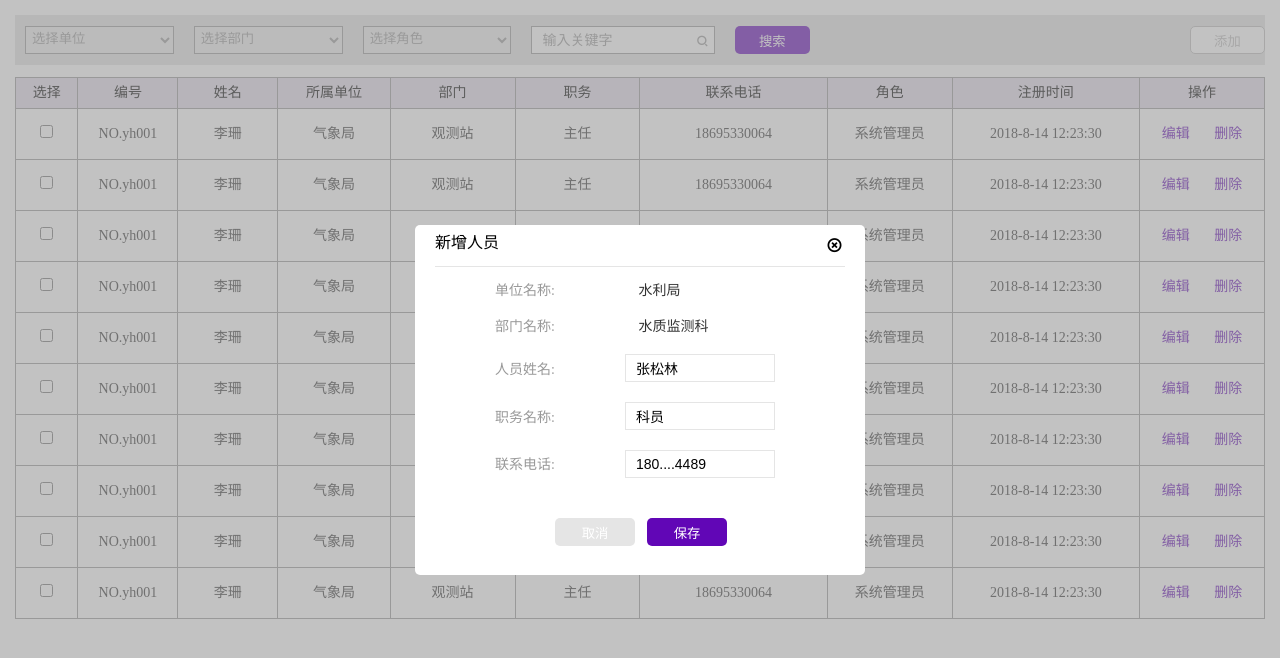
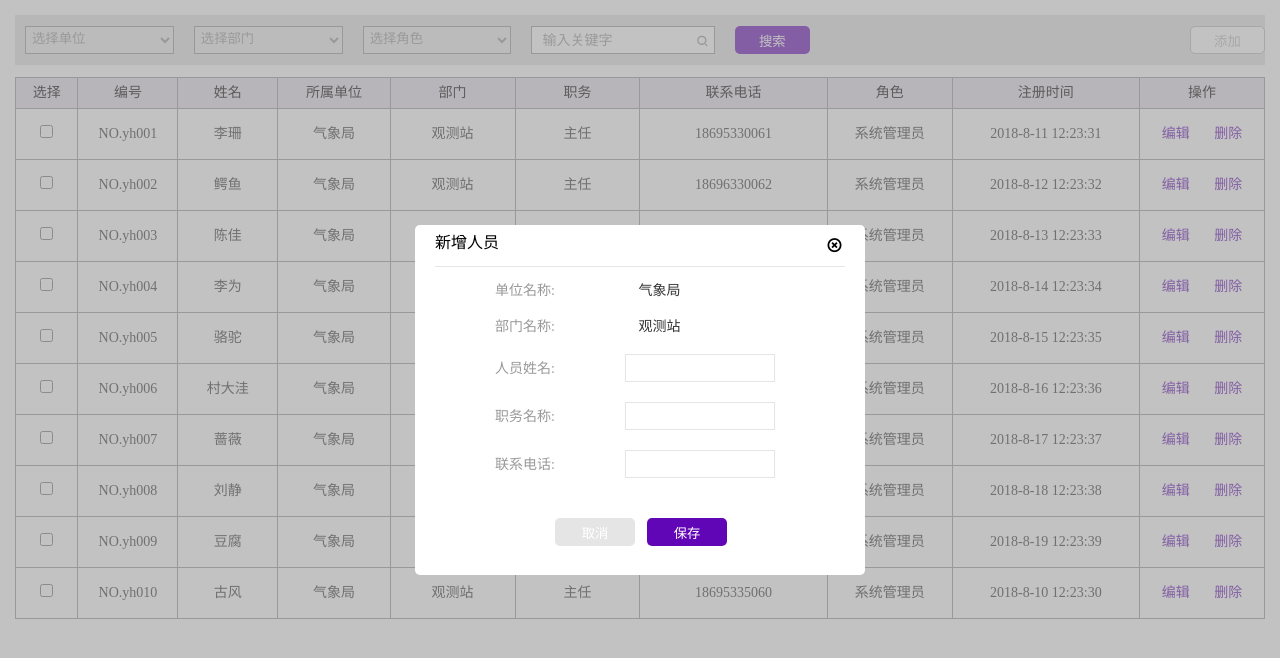
Before and after one commit to SeaHeart001/vue-table, a Vue app: page / in a window 1280 px wide. Both pictures are taken after a click on the button "添加". Shown: the top 658 px of the page. Built offline with nearby package versions, Linux system fonts and the light colour scheme.

Commit message:
commit02

```diff
--- a/src/App.vue
+++ b/src/App.vue
@@ -4,10 +4,10 @@
       <!-- 头部 -->
       <mysearch :show='show'></mysearch>
       <!-- 表格部分 -->
-      <mytable></mytable>
+      <mytable :show='show' :msg='msg'></mytable>
     </div>
     <!-- 弹出层 -->
-    <alertcontent :flag='flag' :show='show'></alertcontent>
+    <alertcontent :flag='flag' :flag2='flag2' :show='show' :itemsg='itemsg'></alertcontent>
   </div>
 </template>
 
@@ -18,12 +18,39 @@ import alertcontent from './components/alertcontent.vue'
 export default {
   data() {
     return {
-      flag: false
+      flag: false,
+      flag2: false,
+      msg:[
+            {num:'NO.yh001',work:'主任',name:'李珊',tel:'18695330061',date: '2018-8-11 12:23:31'},
+            {num:'NO.yh002',work:'主任',name:'鳄鱼',tel:'18696330062',date: '2018-8-12 12:23:32'},
+            {num:'NO.yh003',work:'主任',name:'陈佳',tel:'18795330063',date: '2018-8-13 12:23:33'},
+            {num:'NO.yh004',work:'主任',name:'李为',tel:'18885330064',date: '2018-8-14 12:23:34'},
+            {num:'NO.yh005',work:'主任',name:'骆驼',tel:'18695330065',date: '2018-8-15 12:23:35'},
+            {num:'NO.yh006',work:'主任',name:'村大洼',tel:'11695330046',date: '2018-8-16 12:23:36'},
+            {num:'NO.yh007',work:'主任',name:'蔷薇',tel:'18395330067',date: '2018-8-17 12:23:37'},
+            {num:'NO.yh008',work:'主任',name:'刘静',tel:'18695336788',date: '2018-8-18 12:23:38'},
+            {num:'NO.yh009',work:'主任',name:'豆腐',tel:'18695337079',date: '2018-8-19 12:23:39'},
+            {num:'NO.yh010',work:'主任',name:'古风',tel:'18695335060',date: '2018-8-10 12:23:30'},
+        ],
+      itemsg:{}
     }
   },
   methods: {
-    show(){
+    show(index){
       this.flag = !this.flag
+      if(!this.flag2){
+        this.flag2 = true
+      }else{
+        setTimeout(() => {
+          this.flag2 = false
+        }, 300);
+      }
+      this.itemsg = {}
+      if(index+1){
+        console.log('123')
+        this.itemsg = this.msg[index]
+        console.log(index,this.itemsg)
+      }
     }
   },
   components: {
--- a/src/components/alertcontent.vue
+++ b/src/components/alertcontent.vue
@@ -1,5 +1,5 @@
 <template>
-    <div class='alertWrap' v-show='flag'>
+    <div class='alertWrap' v-show='flag2'>
       <transition name="fade" >
           <div class='alertContent' v-show='flag'>
             <div class='alertTop'>
@@ -8,34 +8,34 @@
             </div>
             <div class='alertBody'>
                 <div class="item">
-                    <span>单位名称:</span><span> 水利局</span>
+                    <span>单位名称:</span><span> 气象局</span>
                 </div>
                 <div class="item">
-                    <span>部门名称:</span><span> 水质监测科</span>
+                    <span>部门名称:</span><span> 观测站</span>
                 </div>
                 <div class="item">
                     <span>人员姓名:</span>
                     <span>
-                        <input type="text" value='张松林'>
+                        <input type="text" v-model="name">
                     </span>
                 </div>
                 <div class="item">
                     <span>职务名称:</span>
                     <span>
-                        <input type="text" value='科员'>
+                        <input type="text" v-model="work">
                     </span>
                 </div>
                 <div class="item">
                     <span>联系电话:</span>
                     <span>
-                        <input type="text" value='180....4489'>
+                        <input type="text" v-model="tel">
                     </span>
                 </div>
             </div>
             <div class='alertBtn'>
                 <button class='totalBtn removeBtn' @click='show()'>取消</button>
                 &nbsp;
-                <button class='totalBtn saveBtn'>保存</button>
+                <button class='totalBtn saveBtn' :disabled='ableFlag' @click='setMsg()'>保存</button>
             </div>
         </div>
     </transition>
@@ -45,10 +45,64 @@
 
 <script type="text/ecmascript-6">
 export default {
-  props: ['flag','show'],
+  props: ['flag','show','flag2','itemsg'],
   data() {
     return {
-
+       newName:'',
+       newWork:'',
+       newTel:'',
+       ableFlag:true
+    }
+  },
+  computed: {
+    name:{
+      get(){
+        return this.itemsg.name
+      },
+      set(value){
+        this.newName = value
+        this.ableFlag = false
+      }
+    },
+    work:{
+      get(){
+        return this.itemsg.work
+      },
+      set(value){
+        this.newWork = value
+        this.ableFlag = false
+      }
+    },
+    tel:{
+      get(){
+        return this.itemsg.tel
+      },
+      set(value){
+        this.newTel = value
+        this.ableFlag = false
+      }
+    }
+  },
+  methods: {
+    setMsg(){
+      if(!this.newName){
+        this.newName = this.itemsg.name
+      }
+      if(!this.newWork){
+        this.newWork = this.itemsg.work
+      }
+      if(!this.newTel){
+        this.newTel = this.itemsg.tel
+      }
+      console.log(this.newName,this.newWork,this.newTel)
+      var bool = confirm('确认修改此数据吗？')
+      if(bool){
+        this.itemsg.name = this.newName
+        this.itemsg.work = this.newWork
+        this.itemsg.tel = this.newTel
+        this.show()
+        this.ableFlag = true
+      }
     }
   }
 }
@@ -79,11 +133,14 @@ export default {
   .fade-enter-active,.fade-leave-active{
     transform-origin: 50% 50%;
     transition: all 0.5s;
-    transform: scale(1)
   }
   .fade-enter,.fade-leave-to{
-
+    opacity: 0;
     transform: scale(0)
+  }
+  .fade-leave, .fade-enter-to {
+    opacity: 1;
+    transform: scale(1)
   }
   .alertTop {
     overflow: hidden;
--- a/src/components/search.vue
+++ b/src/components/search.vue
@@ -1,12 +1,12 @@
 <template>
     <div class='selectBox'>
-        <select name="selects">
+        <select class="selects" name="selects">
             <option value="">选择单位</option>
         </select>
-        <select name="selects">
+        <select class="selects" name="selects">
             <option value="">选择部门</option>
         </select>
-        <select name="selects">
+        <select class="selects" name="selects">
             <option value="">选择角色</option>
         </select>
         <input type="text" placeholder="输入关键字" class='searchInput'>
@@ -38,7 +38,7 @@ export default {
     align-items: center;
     margin-bottom: 12px;
   }
-  .selectBox [name="selects"] {
+  .selectBox .selects {
     display: block;
     box-sizing: border-box;
     width: 160px;
--- a/src/components/table.vue
+++ b/src/components/table.vue
@@ -16,20 +16,20 @@
                   </tr>
               </thead>
               <tbody>
-                  <tr class='tableTr tableBody' v-for="item in new Array(10)">
+                  <tr class='tableTr tableBody' v-for="(item,index) in msg">
                       <td style='width: 5%;'>
                           <input type="checkbox">
                       </td>
-                      <td style='width: 8%;'>NO.yh001</td>
-                      <td style='width: 8%;'>李珊</td>
+                      <td style='width: 8%;'>{{item.num}}</td>
+                      <td style='width: 8%;'>{{item.name}}</td>
                       <td style='width: 9%;'>气象局</td>
                       <td style='width: 10%;'>观测站</td>
-                      <td style='width: 10%;'>主任</td>
-                      <td style='width: 15%;'>18695330064</td>
+                      <td style='width: 10%;'>{{item.work}}</td>
+                      <td style='width: 15%;'>{{item.tel}}</td>
                       <td style='width: 10%;'>系统管理员</td>
-                      <td style='width: 15%;'>2018-8-14 12:23:30</td>
+                      <td style='width: 15%;'>{{item.date}}</td>
                       <td style='width: 10%;'>
-                          <a href="javascript:;">编辑</a>
+                          <a href="javascript:;" @click='show(index)'>编辑</a>
                           &nbsp;&nbsp;&nbsp;&nbsp;&nbsp;
                           <a href="javascript:;">删除</a>
                       </td>
@@ -41,10 +41,17 @@
 
 <script type="text/ecmascript-6">
 export default {
+  props:['show','msg'],
   data() {
     return {
 
     }
+  },
+  methods: {
+    // showMsg(index){
+    //     //console.log(index)
+    //     this.show(index)
+    // }
   }
 }
 </script>
```
